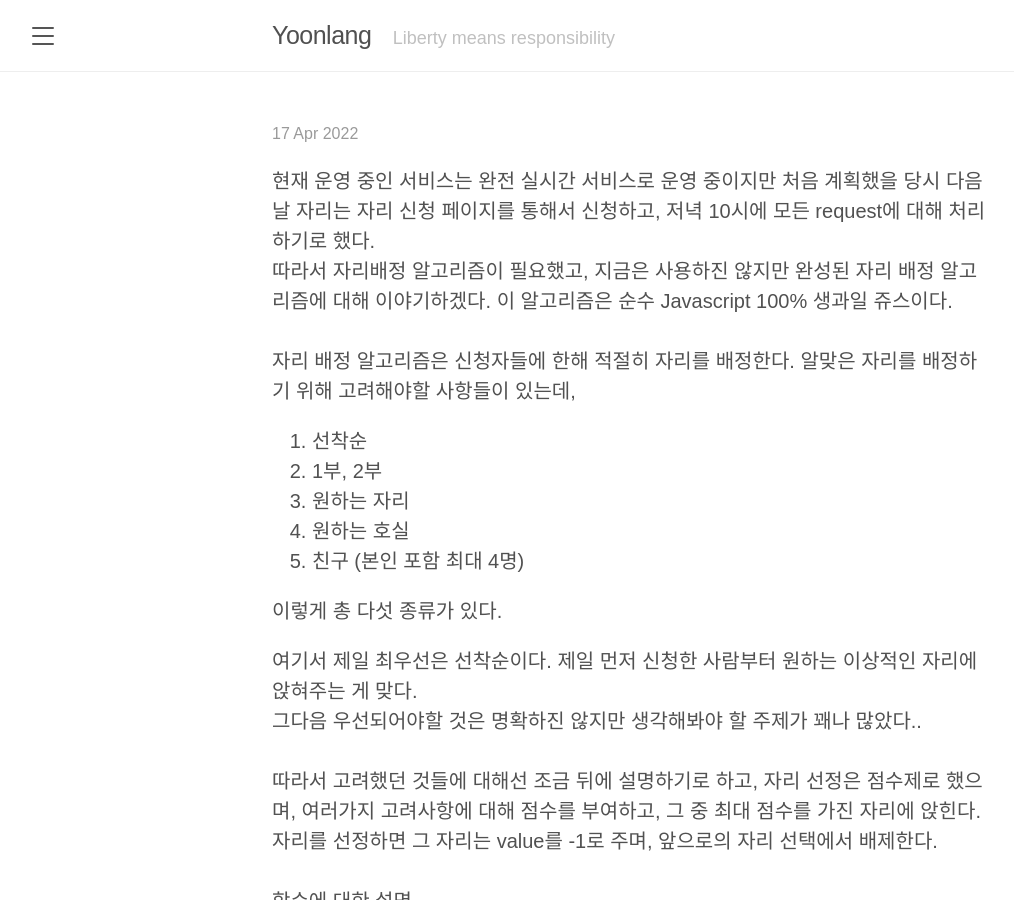
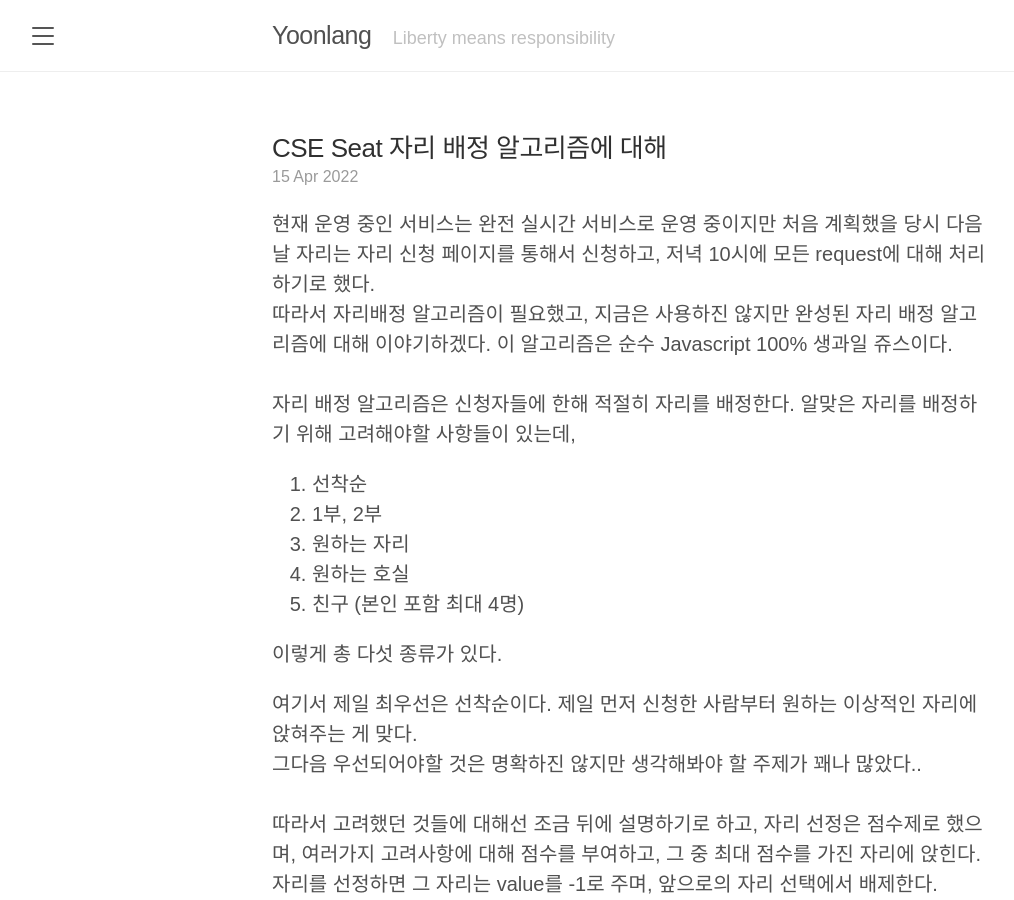
Before and after one commit to Yoonlang/Yoonlang.github.io, a Jekyll site: the page built from _posts/2022-04-15-AboutAllocationAlgorithm.md, in a window 1280 px wide and 900 px high. Shown: the whole window, without its empty margins (8-1022 px from the left). Built offline with Jekyll 4.4.1, drawn with Linux system fonts in a browser that asks for light colours; some web fonts are replaced; our own code applies the rules of GitHub Pages for plain Markdown files.

Commit message:
fix: Fix title about allocation algorithm

```diff
--- a/_posts/2022-04-15-AboutAllocationAlgorithm.md
+++ b/_posts/2022-04-15-AboutAllocationAlgorithm.md
@@ -1,6 +1,6 @@
 ---
 layout: post
-title: [CSE Seat] 자리 배정 알고리즘에 대해
+title: CSE Seat 자리 배정 알고리즘에 대해
 ---
 
 현재 운영 중인 서비스는 완전 실시간 서비스로 운영 중이지만 처음 계획했을 당시 다음날 자리는 자리 신청 페이지를 통해서 신청하고, 저녁 10시에 모든 request에 대해 처리하기로 했다.<br/>
```
